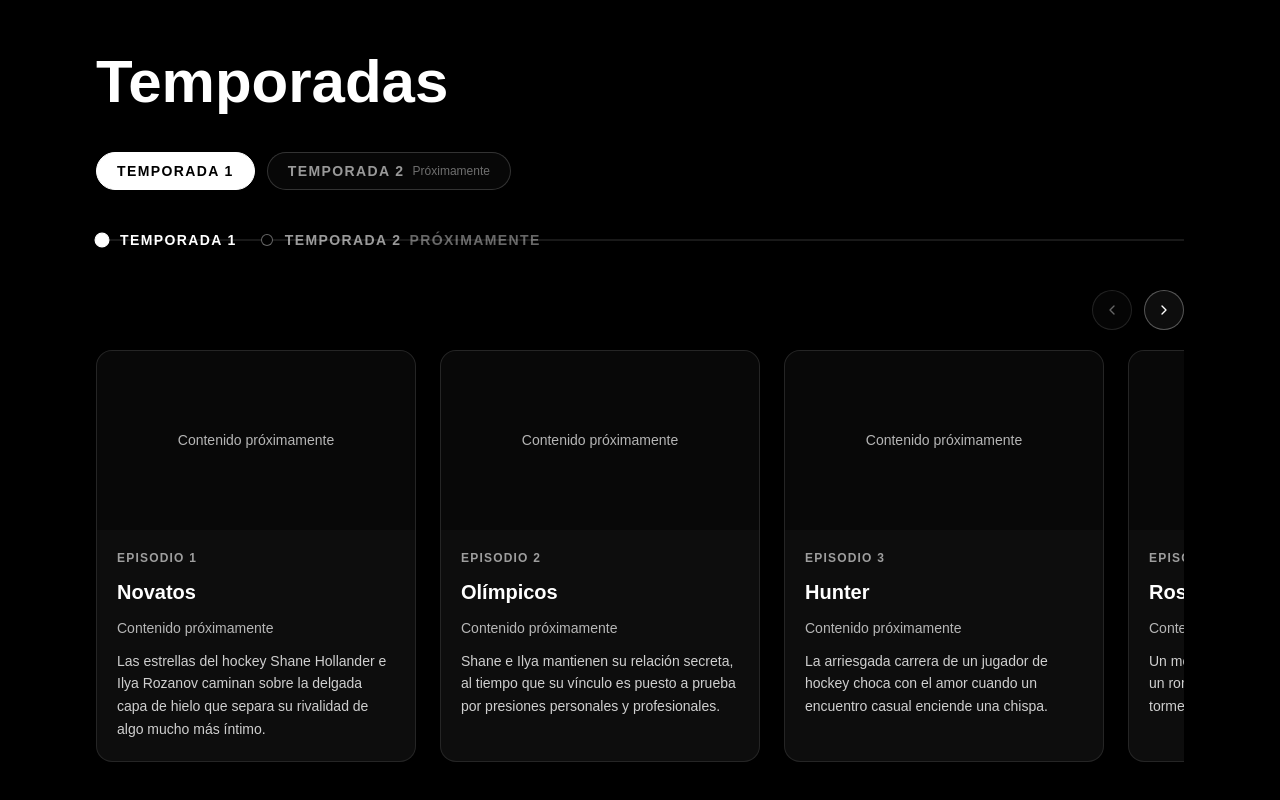
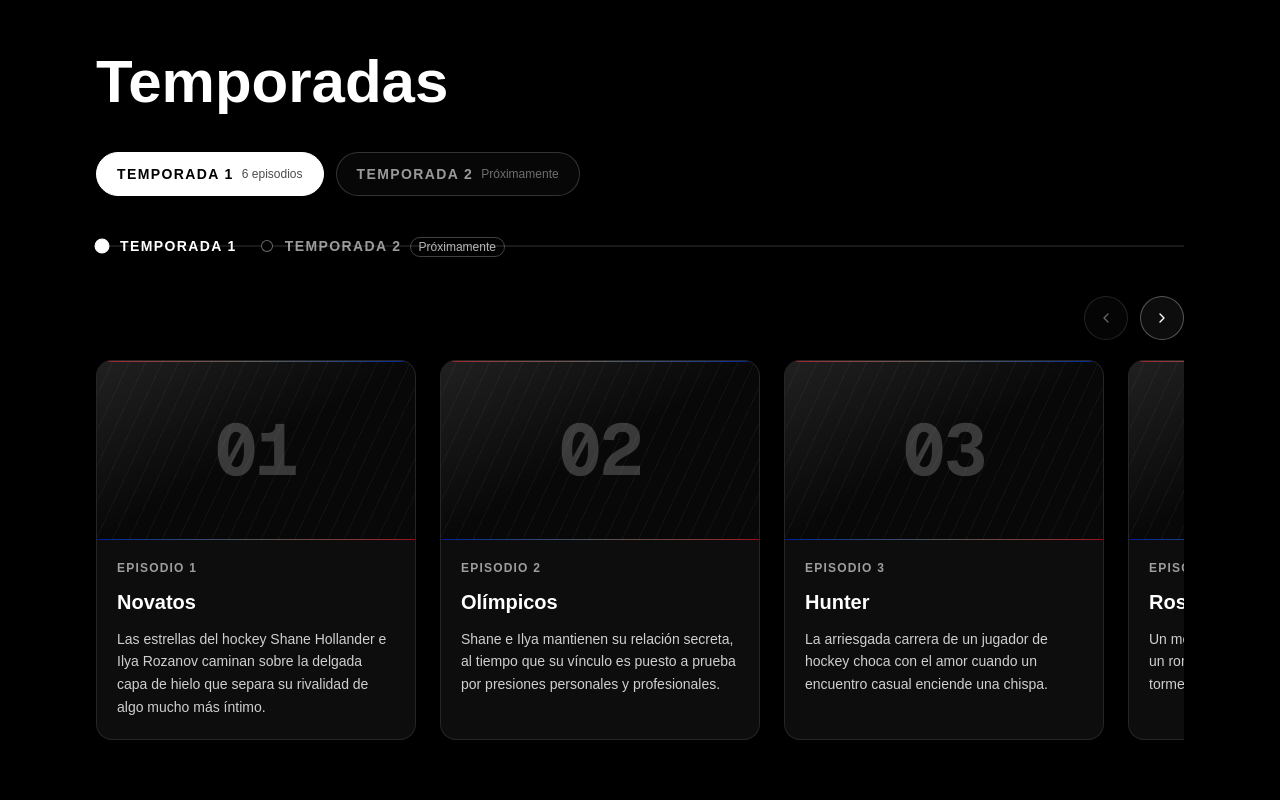
Before and after one commit to hveramtz-TI/heated_rivalry, a Next.js app in the folder frontend/: page / in a window 1280 px wide. Shown: the part 2861-3661 px from the top of the page. Built offline with nearby package versions, Linux system fonts and the light colour scheme.

Commit message:
feat(seasons): improve episode cards and touch targets

```diff
--- a/frontend/components/cards/EpisodeCard.tsx
+++ b/frontend/components/cards/EpisodeCard.tsx
@@ -17,13 +17,23 @@ const AIR_DATE_FORMATTER = new Intl.DateTimeFormat("es", {
   year: "numeric",
 });
 
-/** Spanish-formatted air date, or the shared label when absent/invalid. */
-function formatAirDate(airDate: string | undefined): string {
-  if (!airDate) return MISSING_CONTENT_LABEL;
+/**
+ * Spanish-formatted air date, or `undefined` when absent/invalid so the caller
+ * omits the line entirely instead of printing a missing-content label.
+ */
+function formatAirDate(airDate: string | undefined): string | undefined {
+  if (!airDate) return undefined;
   const parsed = new Date(airDate);
-  if (Number.isNaN(parsed.getTime())) return MISSING_CONTENT_LABEL;
+  if (Number.isNaN(parsed.getTime())) return undefined;
   return AIR_DATE_FORMATTER.format(parsed);
 }
+
+/**
+ * Faint diagonal texture for the artwork placeholder (decorative only, same
+ * inline-style technique as the CharacterCard barcode).
+ */
+const PLACEHOLDER_TEXTURE =
+  "repeating-linear-gradient(115deg, transparent 0px, transparent 14px, rgba(255,255,255,0.04) 14px, rgba(255,255,255,0.04) 15px)";
 
 interface EpisodeCardProps {
   episode: Episode;
@@ -34,9 +44,11 @@ interface EpisodeCardProps {
 }
 
 /**
- * Fixed-width snap child of the episode rail (design D5). Every slot reserves
- * its space and falls back to the shared Spanish missing-content label; a
- * remote artwork whose request fails flips to the same label panel (design D8).
+ * Fixed-width snap child of the episode rail (design D5, T2 polish). Absent
+ * artwork renders a decorative placeholder built around the episode number
+ * instead of a missing-content panel, and a remote artwork whose request fails
+ * falls back to the same placeholder. Optional air date and synopsis lines are
+ * omitted when absent; only the required title keeps the shared Spanish label.
  * Data arrives strictly by props — no `@/data` import except the label.
  */
 export default function EpisodeCard({
@@ -47,6 +59,11 @@ export default function EpisodeCard({
   const [artworkFailed, setArtworkFailed] = useState(false);
   const artwork = episode.artwork;
   const showArtwork = artwork !== undefined && !artworkFailed;
+  const airDate = formatAirDate(episode.airDate);
+  const hasNumber = episode.number !== undefined;
+  const placeholderNumber = hasNumber
+    ? String(episode.number).padStart(2, "0")
+    : undefined;
 
   return (
     <article
@@ -67,25 +84,43 @@ export default function EpisodeCard({
             onError={() => setArtworkFailed(true)}
           />
         ) : (
-          <div className="flex h-full w-full items-center justify-center px-4 text-center text-sm text-white/70">
-            {MISSING_CONTENT_LABEL}
+          <div
+            aria-hidden="true"
+            className="relative flex h-full w-full items-center justify-center overflow-hidden"
+          >
+            <span className="absolute inset-0 bg-gradient-to-br from-white/10 via-transparent to-transparent" />
+            <span
+              className="absolute inset-0"
+              style={{ backgroundImage: PLACEHOLDER_TEXTURE }}
+            />
+            {/* Accent rule echoes the rivalry palette without claiming an
+                accent per episode. */}
+            <span className="absolute top-0 left-0 h-px w-full bg-gradient-to-r from-[#FF002A]/60 via-white/30 to-[#002AFF]/60" />
+            <span className="absolute right-0 bottom-0 h-px w-full bg-gradient-to-r from-[#002AFF]/60 via-white/30 to-[#FF002A]/60" />
+            {placeholderNumber ? (
+              <span className="relative font-mono text-6xl leading-none font-bold tracking-tight text-white/20 md:text-7xl">
+                {placeholderNumber}
+              </span>
+            ) : null}
           </div>
         )}
       </div>
 
       <div className="flex flex-1 flex-col gap-3 p-5">
-        <p className="text-xs font-semibold tracking-widest text-white/60 uppercase">
-          {episode.number !== undefined
-            ? `Episodio ${episode.number}`
-            : MISSING_CONTENT_LABEL}
-        </p>
+        {hasNumber ? (
+          <p className="text-xs font-semibold tracking-widest text-white/60 uppercase">
+            {`Episodio ${episode.number}`}
+          </p>
+        ) : null}
         <h3 className="text-xl font-bold text-white">
           {episode.title ?? MISSING_CONTENT_LABEL}
         </h3>
-        <p className="text-sm text-white/70">{formatAirDate(episode.airDate)}</p>
-        <p className="text-sm leading-relaxed text-white/80">
-          {episode.synopsis ?? MISSING_CONTENT_LABEL}
-        </p>
+        {airDate ? <p className="text-sm text-white/70">{airDate}</p> : null}
+        {episode.synopsis ? (
+          <p className="text-sm leading-relaxed text-white/80">
+            {episode.synopsis}
+          </p>
+        ) : null}
       </div>
     </article>
   );
--- a/frontend/components/sections/EpisodeRail.tsx
+++ b/frontend/components/sections/EpisodeRail.tsx
@@ -3,7 +3,6 @@
 import { useEffect, useRef, useState, type RefObject } from "react";
 import { FiChevronLeft, FiChevronRight } from "react-icons/fi";
 import type { Season } from "@/types/content";
-import { MISSING_CONTENT_LABEL } from "@/data/ui";
 import { getPrefersReducedMotion } from "@/lib/motion";
 import EpisodeCard from "@/components/cards/EpisodeCard";
 
@@ -18,8 +17,9 @@ interface EpisodeRailProps {
 /** 1px tolerance guards subpixel `scrollLeft` on zoomed displays (design D5). */
 const BOUNDARY_TOLERANCE_PX = 1;
 
+/** 44px (h-11) square controls satisfy the touch-target floor (T2). */
 const CONTROL_CLASSES =
-  "inline-flex h-10 w-10 touch-manipulation items-center justify-center rounded-full border border-white/30 bg-white/5 text-white transition-colors hover:bg-white/15 focus-visible:ring-2 focus-visible:ring-white focus-visible:outline-none disabled:cursor-not-allowed disabled:opacity-40";
+  "inline-flex h-11 w-11 touch-manipulation items-center justify-center rounded-full border border-white/30 bg-white/5 text-white transition-colors hover:bg-white/15 focus-visible:ring-2 focus-visible:ring-white focus-visible:outline-none disabled:cursor-not-allowed disabled:opacity-40";
 
 /**
  * Native-overflow episode rail (design D5). Scrolling stays browser-native —
@@ -130,8 +130,13 @@ export default function EpisodeRail({
         className="scroll-pr-6 snap-x snap-mandatory overflow-x-auto overscroll-x-contain pb-4 [scrollbar-width:none] [&::-webkit-scrollbar]:hidden focus-visible:ring-2 focus-visible:ring-white focus-visible:outline-none"
       >
         {isEmpty ? (
-          <div className="flex min-h-[220px] w-full items-center justify-center rounded-2xl border border-dashed border-white/20 px-6 text-center text-sm text-white/70">
-            {MISSING_CONTENT_LABEL}
+          <div className="flex min-h-[220px] w-full flex-col items-center justify-center gap-2 rounded-2xl border border-dashed border-white/20 px-6 text-center">
+            <p className="text-base font-semibold text-white">
+              Esta temporada todavía no tiene episodios
+            </p>
+            <p className="text-sm text-white/60">
+              Vuelve pronto para ver las novedades.
+            </p>
           </div>
         ) : (
           <div ref={rowRef} className="flex gap-6 pr-6">
--- a/frontend/components/sections/SeasonSelector.tsx
+++ b/frontend/components/sections/SeasonSelector.tsx
@@ -12,11 +12,26 @@ interface SeasonSelectorProps {
 }
 
 /**
- * Native radio-group season picker (design D5): `fieldset > legend` with
+ * Spanish episode-count meta for a pill ("6 episodios"), or `undefined` when
+ * the season ships no episodes or is not yet available — upcoming seasons
+ * already carry their own status word.
+ */
+function formatEpisodeCount(season: Season): string | undefined {
+  if (season.status === "upcoming" || season.episodes.length === 0) {
+    return undefined;
+  }
+  return season.episodes.length === 1
+    ? "1 episodio"
+    : `${season.episodes.length} episodios`;
+}
+
+/**
+ * Native radio-group season picker (design D5). `fieldset > legend` with
  * `peer sr-only` inputs and label pills. Native radios give free arrow-key
  * group operation and one shared hit target per option (no dead zones). Option
  * names come from season data only — the shared Spanish label covers an absent
- * name, and no "Season 1"-style value is ever invented.
+ * name, and no "Season 1"-style value is ever invented. Each pill is at least
+ * 44px tall (T2) and shows the loaded episode count as meta.
  */
 export default function SeasonSelector({
   seasons,
@@ -42,7 +57,7 @@ export default function SeasonSelector({
             />
             <label
               htmlFor="season-option-empty"
-              className="inline-flex cursor-not-allowed items-center rounded-full border border-white/20 px-5 py-2 text-sm font-semibold tracking-widest text-white/60 uppercase"
+              className="inline-flex min-h-11 cursor-not-allowed items-center rounded-full border border-white/20 px-5 py-2 text-sm font-semibold tracking-widest text-white/60 uppercase"
             >
               {MISSING_CONTENT_LABEL}
             </label>
@@ -50,6 +65,7 @@ export default function SeasonSelector({
         ) : (
           seasons.map((season, index) => {
             const optionId = `season-option-${index}`;
+            const episodeCount = formatEpisodeCount(season);
             return (
               <div key={season.id} className="relative">
                 <input
@@ -64,15 +80,20 @@ export default function SeasonSelector({
                 />
                 <label
                   htmlFor={optionId}
-                  className={`inline-flex items-center rounded-full border border-white/30 bg-white/5 px-5 py-2 text-sm font-semibold tracking-widest text-white uppercase transition-colors peer-checked:border-white peer-checked:bg-white peer-checked:text-black peer-focus-visible:ring-2 peer-focus-visible:ring-white peer-focus-visible:ring-offset-2 peer-focus-visible:ring-offset-black focus-visible:outline-none ${
+                  className={`inline-flex min-h-11 touch-manipulation items-center rounded-full border border-white/30 bg-white/5 px-5 py-2 text-sm font-semibold tracking-widest text-white uppercase transition-colors peer-checked:border-white peer-checked:bg-white peer-checked:text-black peer-focus-visible:ring-2 peer-focus-visible:ring-white peer-focus-visible:ring-offset-2 peer-focus-visible:ring-offset-black focus-visible:outline-none ${
                     season.status === "upcoming"
                       ? "cursor-not-allowed opacity-60"
                       : "cursor-pointer hover:bg-white/15"
                   }`}
                 >
                   {season.name ?? MISSING_CONTENT_LABEL}
+                  {episodeCount ? (
+                    <span className="ml-2 text-xs font-medium tracking-normal normal-case opacity-70">
+                      {episodeCount}
+                    </span>
+                  ) : null}
                   {season.status === "upcoming" ? (
-                    <span className="ml-2 text-xs font-medium normal-case tracking-normal text-white/70">
+                    <span className="ml-2 text-xs font-medium tracking-normal normal-case opacity-70">
                       Próximamente
                     </span>
                   ) : null}
--- a/frontend/components/sections/SeasonTimeline.tsx
+++ b/frontend/components/sections/SeasonTimeline.tsx
@@ -53,7 +53,9 @@ export default function SeasonTimeline({
                   <span className="ml-2 text-white/40">{season.year}</span>
                 ) : null}
                 {season.status === "upcoming" ? (
-                  <span className="ml-2 text-white/40">Próximamente</span>
+                  <span className="ml-2 rounded-full border border-white/25 px-2 py-0.5 text-xs font-medium tracking-normal text-white/70 normal-case">
+                    Próximamente
+                  </span>
                 ) : null}
               </span>
             </li>
```
